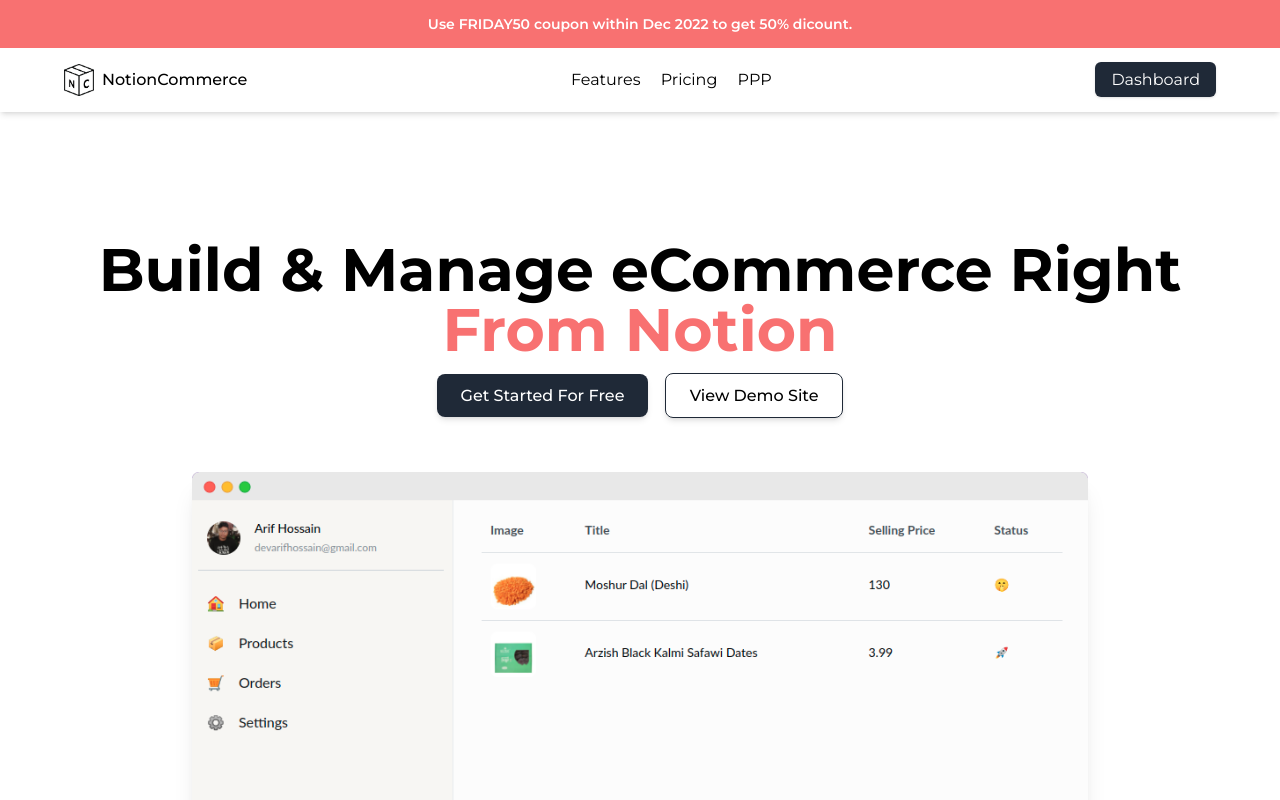
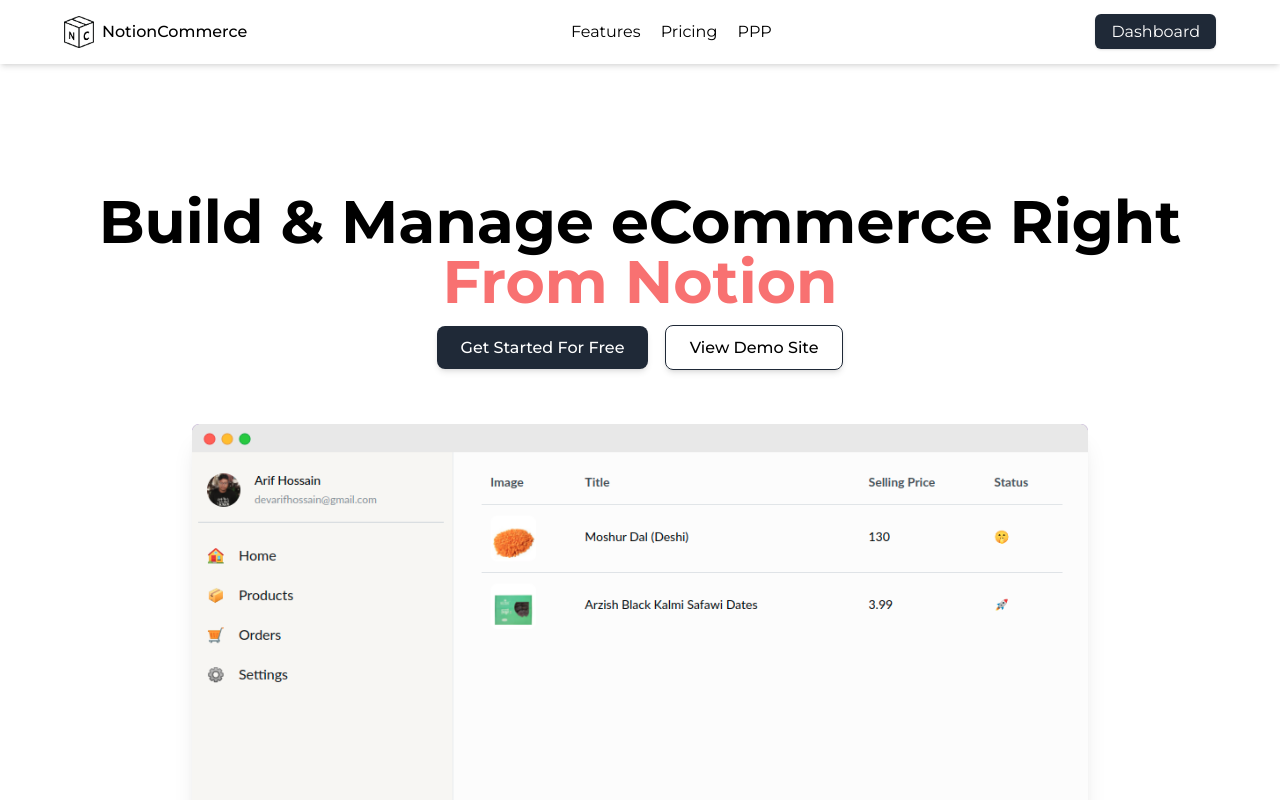
Before and after one commit to ariflogs/notioncommerce.com, an Astro site: page / in a window 1280 px wide. Shown: the top 800 px of the page. Built offline with nearby package versions, Linux system fonts and the light colour scheme; Astro itself is replaced by a stand-in of ours.

Commit message:
removed banner

```diff
--- a/src/components/Header.astro
+++ b/src/components/Header.astro
@@ -6,14 +6,6 @@
 ---
 
 <header class="shadow-md m-0">
-  <div
-    class="bg-red-400 text-xs md:text-sm h-12 flex items-center justify-center px-2 font-semibold text-white mx-auto text-center fixed top-0 left-0 right-0 z-10"
-  >
-    Use FRIDAY50 coupon within Dec 2022 to get 50% dicount.
-  </div>
-
-  <div class="h-12"></div>
-
   <div
     class="flex justify-between items-center max-w-6xl mx-auto py-4 px-4 lg:px-0 relative"
   >
```
